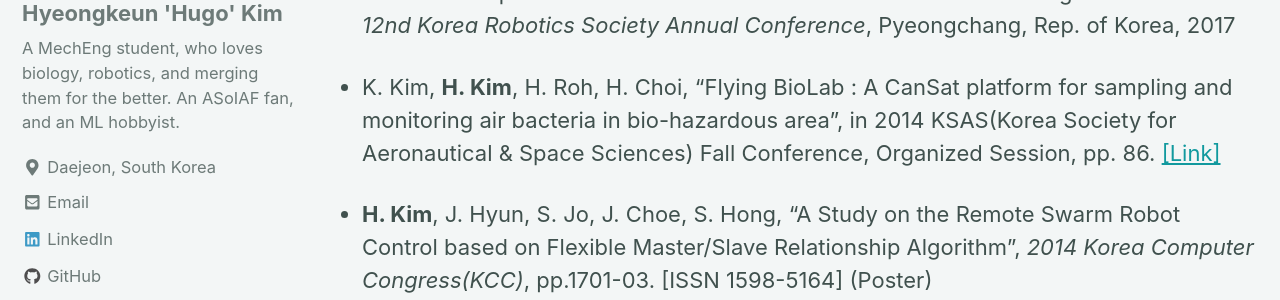
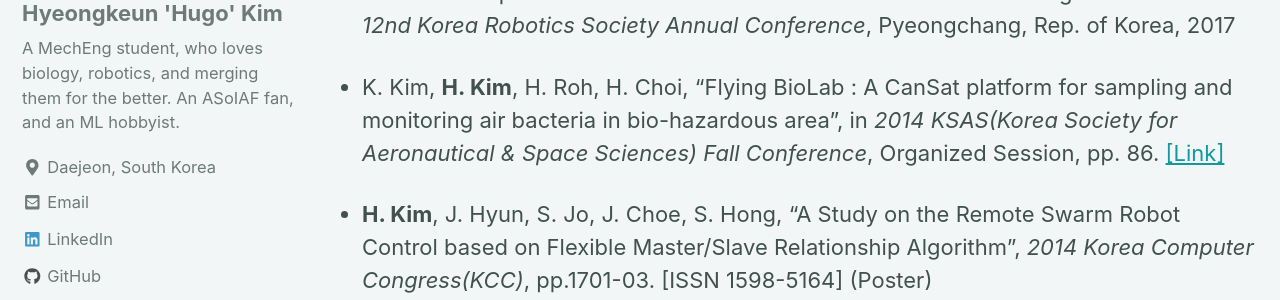
Before and after one commit to engiecat/engiecat.github.io, a Jekyll site: the page built from _pages/publications.md, in a window 1280 px wide and 900 px high, scrolled down 1367 px. Shown: the part 186-486 px from the top of the window. Built offline with Jekyll 4.4.1, drawn with Linux system fonts in a browser that asks for light colours; nearby versions of some CDN libraries.

Commit message:
final rev

```diff
--- a/_pages/publications.md
+++ b/_pages/publications.md
@@ -29,7 +29,7 @@ classes: wide
 
 * U. Kwon, **H. Kim**, M. C. Nah and J. Choe, “Rocker-Bogie with ‘Tusk’: Design of the mobile robot platform that can climb stairs with Tusk and rocker-bogie mechanism” in *12nd Korea Robotics Society Annual Conference*, Pyeongchang, Rep. of Korea, 2017
 
-* K. Kim, **H. Kim**, H. Roh, H. Choi, “Flying BioLab : A CanSat platform for sampling and monitoring air bacteria in bio-hazardous area”, in 2014 KSAS(Korea Society for Aeronautical & Space Sciences) Fall Conference, Organized Session, pp. 86. [[Link]](http://www.riss.kr/link?id=A100498461)
+* K. Kim, **H. Kim**, H. Roh, H. Choi, “Flying BioLab : A CanSat platform for sampling and monitoring air bacteria in bio-hazardous area”, in *2014 KSAS(Korea Society for Aeronautical & Space Sciences) Fall Conference*, Organized Session, pp. 86. [[Link]](http://www.riss.kr/link?id=A100498461)
 
 * **H. Kim**, J. Hyun, S. Jo, J. Choe, S. Hong, “A Study on the Remote Swarm Robot Control based on Flexible Master/Slave Relationship Algorithm”, *2014 Korea Computer Congress(KCC)*, pp.1701-03. [ISSN 1598-5164] (Poster)
 
```
